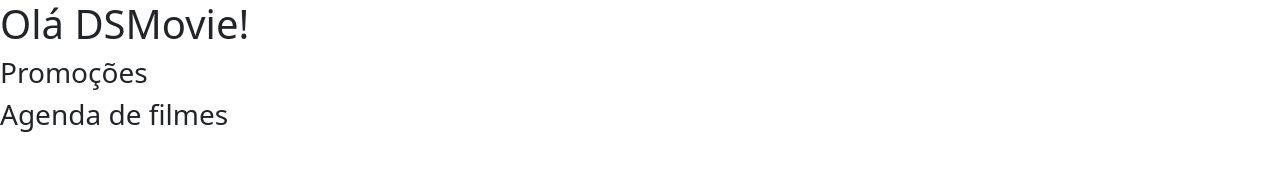
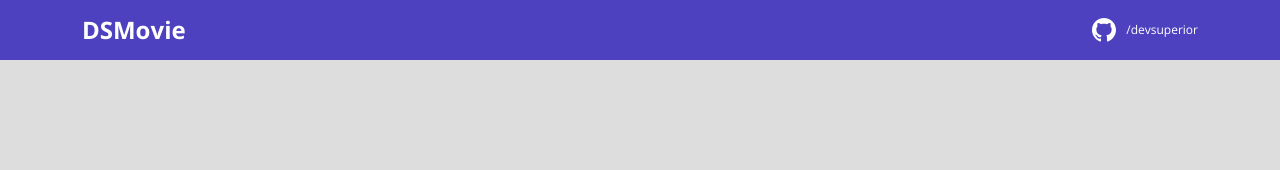
Before and after one commit to Tiagodepd/dsmovie, a plain HTML site: page index.html in a window 1280 px wide. Drawn offline with nearby package versions, Linux system fonts and the light colour scheme.

Commit message:
Barra superior PARTE 2

```diff
--- a/css/styles.css
+++ b/css/styles.css
@@ -55,3 +55,5 @@ a, a:hover {
 .dsmovie-contact-container img {
     margin-right: 10px;
 }
+
+.
--- a/index.html
+++ b/index.html
@@ -12,10 +12,18 @@
       integrity="sha384-1BmE4kWBq78iYhFldvKuhfTAU6auU8tT94WrHftjDbrCEXSU1oBoqyl2QvZ6jIW3"
       crossorigin="anonymous"
     />
+
+    <link rel="stylesheet" href="css/styles.css" />
   </head>
   <body>
-    <h1>Olá DSMovie!</h1>
-    <h3>Promoções</h3>
-    <h3>Agenda de filmes</h3>
+    <header>
+      <nav class="container">
+        <h1>DSMovie</h1>
+        <div class="dsmovie-contact-container">
+          <img src="img/github.svg" alt="Github" />
+          <a href="https://github.com/devsuperior">/devsuperior</a>
+        </div>
+      </nav>
+    </header>
   </body>
 </html>
```
Also changed, not shown: img/github.svg (added).
